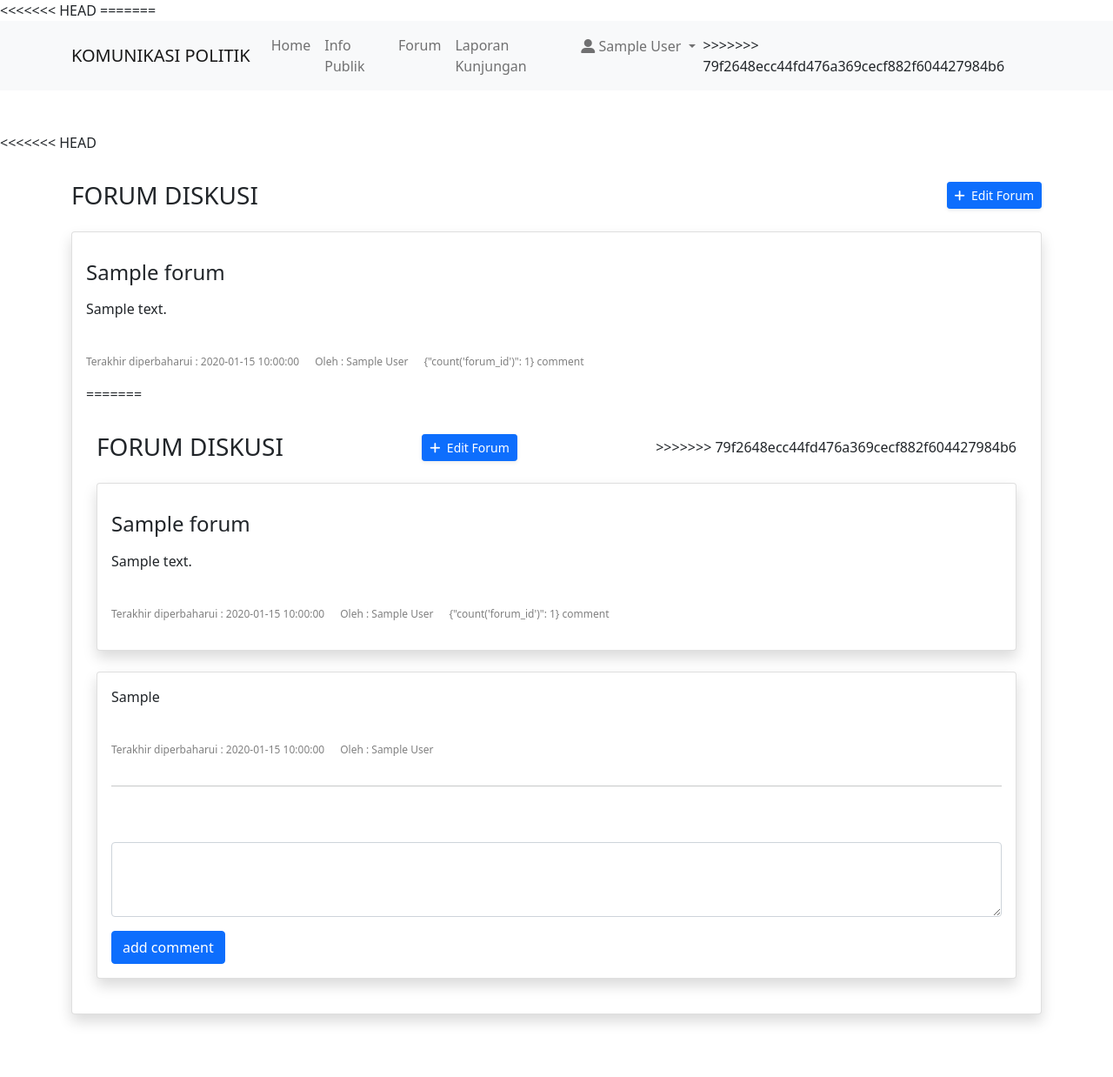
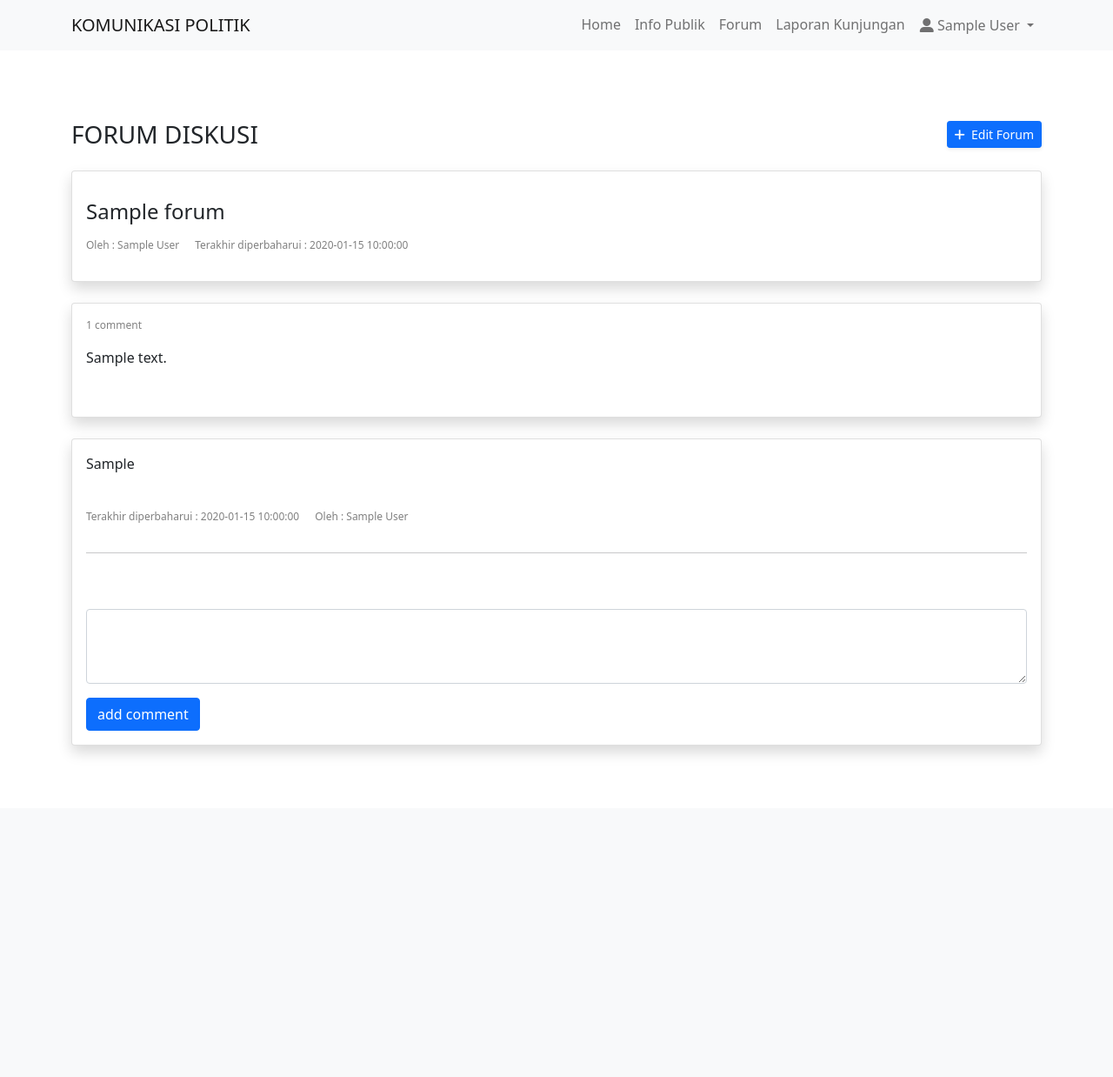
Before and after one commit to prometheusid/cms-kompol, a Flask app: page /pub_forum/thread/1 in a window 1280 px wide. Shown: the whole page at 87% size. After the commit the page ends 866 px from the top, so only its background shows below. Run offline with Flask 2, Linux system fonts and the light colour scheme; the visitor is signed in with stand-in values (Sample User, id 1); tables that the repository leaves empty or names only in its code hold one stand-in row (values such as "Sample post"); parts of the project's set-up code (start-up, migrations or seed data) failed here and were passed over; some libraries are stand-ins or nearby versions.

Commit message:
Fix forum and counting comment

```diff
--- a/app.py
+++ b/app.py
@@ -104,10 +104,18 @@ def public_forum():
     cur.execute(
         "SELECT * from tbl_forum as a JOIN users as b ON a.user_id = b.user_id WHERE b.user_id ORDER BY created_at DESC")
     data = cur.fetchall()
-    return render_template('/public/pub_forum/index.html', data=data, title=title)
+
+    # Get Count commentar
+    uid = session['id']
+    count = mysql.connection.cursor()
+    count.execute(
+        "SELECT count('forum_id') FROM tbl_detail_forum  WHERE forum_id=%s", (uid,))
+    #counting = count.fetchone()
+    num_of_items =  [v for v in count.fetchone().values()][0]
+    return render_template('/public/pub_forum/index.html', counting=num_of_items, data=data, title=title)
 
 
-@app.route("/pub_forum/thread/<int:id>")
+@app.route("/pub_forum/thread/<id>")
 def thread(id):
     title = ("FORUM DISKUSI")
     # if request.method == 'GET':
@@ -122,14 +130,15 @@ def thread(id):
     count = mysql.connection.cursor()
     count.execute(
         "SELECT count('forum_id') FROM tbl_detail_forum  WHERE forum_id=%s", (id,))
-    counting = count.fetchone()
+    #counting = count.fetchone()
+    num_of_items =  [v for v in count.fetchone().values()][0]
 
     # Get data commentar
     com = mysql.connection.cursor()
     com.execute(
         "SELECT * FROM tbl_detail_forum as a JOIN users as b ON a.user_id = b.user_id WHERE a.forum_id=%s", (id,))
     comment = com.fetchall()
-    return render_template('/public/pub_forum/thread.html', data=data, comment=comment, counting=counting,  title=title)
+    return render_template('/public/pub_forum/thread.html', data=data, comment=comment, counting=num_of_items,  title=title, id=id)
     # else:
     #   idKomen = request.form['idKomen']
     #  idForum = request.form['idForum']
@@ -143,8 +152,8 @@ def thread(id):
     # return redirect(url_for('/public/pub_forum/thread.html', title=title))
 
 
-@app.route("/pub_forum/thread", methods=["POST"])
-def komentar():
+@app.route("/pub_forum/thread/<id>", methods=["POST"])
+def komentar(id):
     idKomen = request.form['idKomen']
     idForum = request.form['idForum']
     komen = request.form['komen']
@@ -154,7 +163,7 @@ def komentar():
     cur.execute("INSERT INTO tbl_detail_forum (id_detail_forum, forum_id, komentar, user_id, created_at) VALUES (%s,%s,%s,%s,%s)",
                 (idKomen, idForum, komen, komenUser, waktu))
     mysql.connection.commit()
-    return redirect(request.referrer)
+    return redirect(url_for('thread', id=id))
 
 
 @app.route("/pub_forum/tambah", methods=["GET", "POST"])
@@ -167,15 +176,16 @@ def tambahforum():
         judulForum = request.form['judulForum']
         isi = request.form['content']
         ts = session['id']
+        author = 'Author'
         waktu = datetime.now()
         cur = mysql.connection.cursor()
-        cur.execute("INSERT INTO tbl_forum (forum_id, forum_judul, forum_isi, user_id, created_at) VALUES (%s,%s,%s,%s,%s)",
-                    (idForum, judulForum, isi, ts, waktu))
+        cur.execute("INSERT INTO tbl_forum (forum_id, forum_judul, forum_isi, user_id, author, created_at) VALUES (%s,%s,%s,%s,%s,%s)",
+                    (idForum, judulForum, isi, ts, author, waktu))
         mysql.connection.commit()
-    return render_template('public/pub_forum/index.html', title=title)
+    return redirect(url_for('public_forum'))
 
 
-@app.route("/pub_forum/update/<int:id>", methods=["GET", "POST"])
+@app.route("/pub_forum/update/<id>", methods=["GET", "POST"])
 def updateforum(id):
     title = ("FORUM DISKUSI")
     if request.method == "GET":
@@ -184,27 +194,15 @@ def updateforum(id):
         data = cur.fetchone()
         return render_template('public/pub_forum/update.html', data=data, title=title)
     else:
-        return render_template("public/pub_forum/thread/%s", (id))
-
-
-@app.route("/pub_forum/simpanupdate/<int:id>", methods=["GET", "POST"])
-def simpanupdate(id):
-    if request.method == "POST":
         fid = request.form['idForum']
         judulForum = request.form['judulForum']
         isi = request.form['content']
         waktu = datetime.now()
         cur = mysql.connection.cursor()
-        cur.execute("UPDATE tbl_forum SET forum_judul = %s, forum_isi = %s, user_id = %s, created_at = %s WHERE forum_id = %s",
+        cur.execute("UPDATE tbl_forum SET forum_judul = %s, forum_isi = %s, updated_at = %s WHERE forum_id = %s",
                     (judulForum, isi, waktu, fid))
         mysql.connection.commit()
-        return redirect(url_for('public_forum'))
-    else:
-        title = ("FORUM DISKUSI")
-        cur = mysql.connection.cursor()
-        cur.execute("SELECT * from tbl_forum WHERE forum_id=%s", (id,))
-        data = cur.fetchone()
-        return render_template("public/pub_forum/thread.html", data=data, title=title)
+    return redirect(url_for('thread', id=id))
 
 
 @app.route('/pub_info')
--- a/templates/public/pub_base.html
+++ b/templates/public/pub_base.html
@@ -29,43 +29,6 @@
   <title>{{title}}</title>
 </head>
 
-<<<<<<< HEAD
-                <ul class="dropdown-menu">
-                  {% if session['id'] %}
-                  <li>
-                    <a
-                      class="dropdown-item nav-link"
-                      href="{{url_for('dashboard')}}"
-                      >Dashboard</a
-                    >
-                  </li>
-
-                  <li>
-                    <hr class="dropdown-divider" />
-                  </li>
-                  <li>
-                    <a
-                      class="dropdown-item nav-link"
-                      href="{{url_for('logout')}}"
-                      >Logout</a
-                    >
-                  </li>
-
-                  {% else %}
-                  <li>
-                    <a
-                      class="dropdown-item nav-link"
-                      href="{{url_for('login')}}"
-                      >Login</a
-                    >
-                  </li>
-                  {% endif %}
-                </ul>
-              </div>
-            </li>
-          </ul>
-        </div>
-=======
 <body>
   <nav class="navbar navbar-expand-lg navbar-light bg-light fixed-top">
     <div class="container">
@@ -116,7 +79,6 @@
             </div>
           </li>
         </ul>
->>>>>>> 79f2648ecc44fd476a369cecf882f604427984b6
       </div>
     </div>
   </nav>
--- a/templates/public/pub_forum/thread.html
+++ b/templates/public/pub_forum/thread.html
@@ -1,7 +1,6 @@
 {% extends '/public/pub_base.html' %}
 {% block content %}
 <section class="py-5">
-<<<<<<< HEAD
 <div class="container">
     <div class="d-sm-flex align-items-center justify-content-between mb-4" style="margin-top: 2rem">
         <h1 class="h3 mb-0 text-white-800">{{title}}</h1>
@@ -13,37 +12,27 @@
       >
       {% endif %}
     </div>
-    <div class="card shadow mb-4">
-        <div class="card-body">
-            <p>
-                <h4>{{data.forum_judul}}</h4>
-            </p>
-            <p>{{data.forum_isi|safe}}</p><br>
-            <div class="bottom">
-                <p style="margin-right: 1.5em">Terakhir diperbaharui : {{data.created_at}}</p>
-                <p style="margin-right: 1.5em">Oleh : {{data.nama_user}}</p>
-                <p class="comment-count">{{counting}} comment</p>
-            </div>
-=======
-    <div class="container">
-        <div class="d-sm-flex align-items-center justify-content-between mb-4" style="margin-top: 2rem">
-            <h1 class="h3 mb-0 text-white-800">{{title}}</h1>
-            <a href="/pub_forum/update/{{data['forum_id']}}"
-                class="d-none d-sm-inline-block btn btn-sm btn-primary shadow-sm"><i class="fas fa-plus"></i>&nbsp; Edit
-                Forum</a>
->>>>>>> 79f2648ecc44fd476a369cecf882f604427984b6
-        </div>
         <div class="card shadow mb-4">
             <div class="card-body">
                 <p>
                     <h4>{{data.forum_judul}}</h4>
                 </p>
-                <p>{{data.forum_isi|safe}}</p><br>
                 <div class="bottom">
-                    <p style="margin-right: 1.5em">Terakhir diperbaharui : {{data.created_at}}</p>
                     <p style="margin-right: 1.5em">Oleh : {{data.nama_user}}</p>
+                    {% if data.updated_at %}
+                        <p style="margin-right: 1.5em">Terakhir diperbaharui : {{data.updated_at}}</p>
+                    {% else %}
+                        <p style="margin-right: 1.5em">Terakhir diperbaharui : {{data.created_at}}</p>
+                    {% endif %}
+                </div>
+            </div>
+        </div>
+        <div class="card shadow mb-4">
+            <div class="card-body">
+                <div class="bottom">
                     <p class="comment-count">{{counting}} comment</p>
                 </div>
+                <p>{{data.forum_isi|safe}}</p><br>
             </div>
         </div>
         <div class="card shadow mb-4">
@@ -57,6 +46,9 @@
                     <div class="bottom">
                         <p style="margin-right: 1.5em">Terakhir diperbaharui : {{column['created_at']}}</p>
                         <p style="margin-right: 1.5em">Oleh : {{column['nama_user']}}</p>
+                        {% if column.author == column.user_id %}
+                        <p style="margin-right: 1.5em" class="badge badge-primary">{{column['author']}}</p>
+                        {% endif %}
                     </div>
                 </div>
                 <hr>
@@ -64,7 +56,7 @@
                 <br>
                 <br>
                 {% if session['id'] %}
-                <form action="{{url_for('komentar')}}" method="POST">
+                <form action="{{url_for('komentar', id=id)}}" method="POST">
                     <div class="mb-3">
                         <input type="text" class="form-control" id="idKomen" name="idKomen" hidden>
                         <input type="text" class="form-control" id="idForum" name="idForum" value="{{data['forum_id']}}"
@@ -78,7 +70,6 @@
                 {% endif %}
             </div>
         </div>
-    </div>
 </section>
 <script>
     $('#summernote').summernote({
--- a/templates/public/pub_forum/update.html
+++ b/templates/public/pub_forum/update.html
@@ -22,7 +22,7 @@
 </div>
 </section>
 <script>
-    $('#summernote').summernote('insertText', value, {
+    $('#summernote').summernote({
         tabsize: 2,
         height: 120,
         toolbar: [
```
Also changed, not shown: templates/public/pub_forum/index.html (+10 -2 lines).
